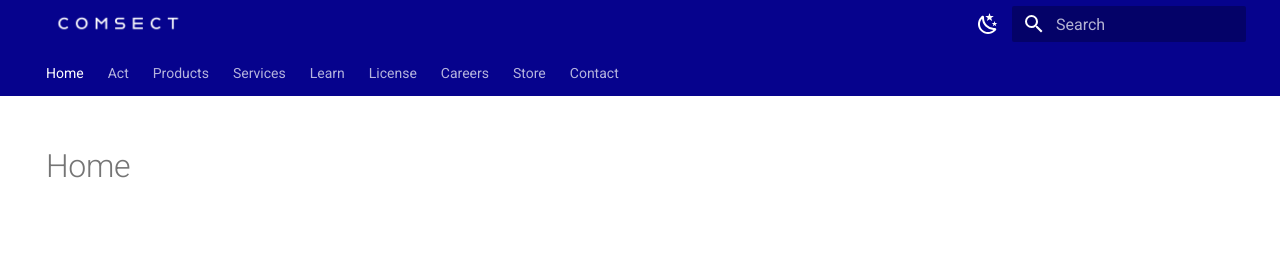
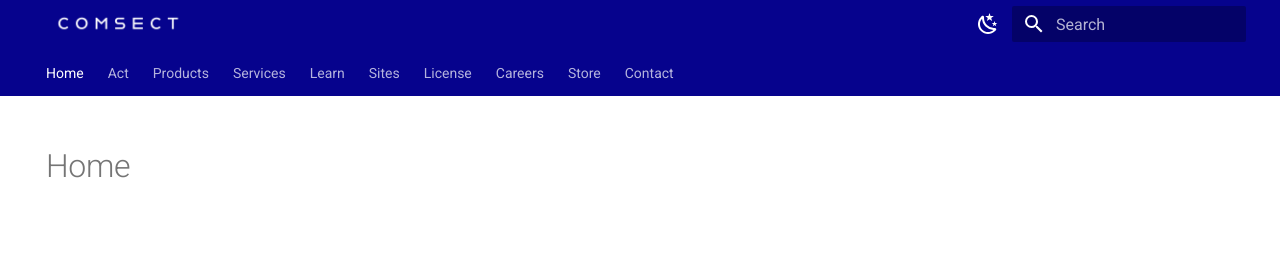
Before and after one commit to comsect/comsect.github.io, an MkDocs documentation site: the page built from docs/index.md, in a window 1280 px wide. Shown: the top 258 px of the page. Built offline with MkDocs 1.6.1 and Material for MkDocs 9.7.7, drawn with Linux system fonts in a browser that asks for light colours; plug-ins that fetch from the network failed and are left out.

Commit message:
add sites page to nav

```diff
--- a/mkdocs.yml
+++ b/mkdocs.yml
@@ -77,6 +77,7 @@ nav:
   - Products: products.md
   - Services: services.md
   - Learn: learn.md
+  - Sites: sites.md
   # - Contribute: contribute.md
   - License: license.md
   - Careers: careers.md
```
